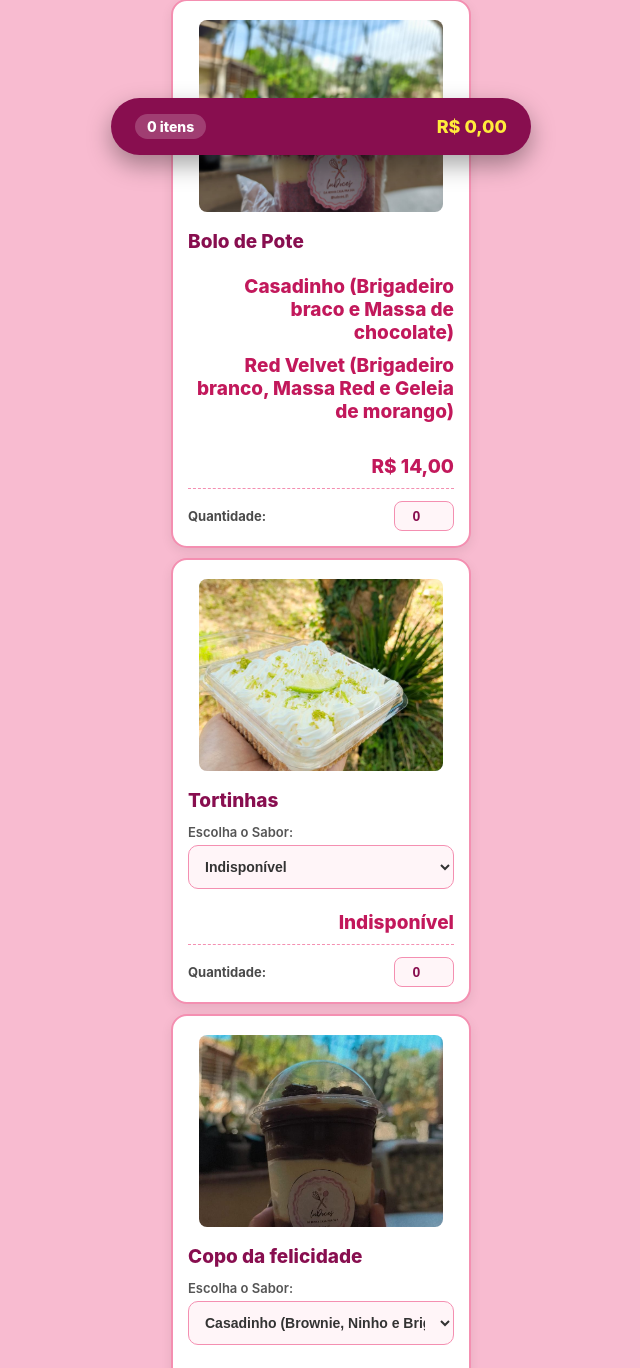
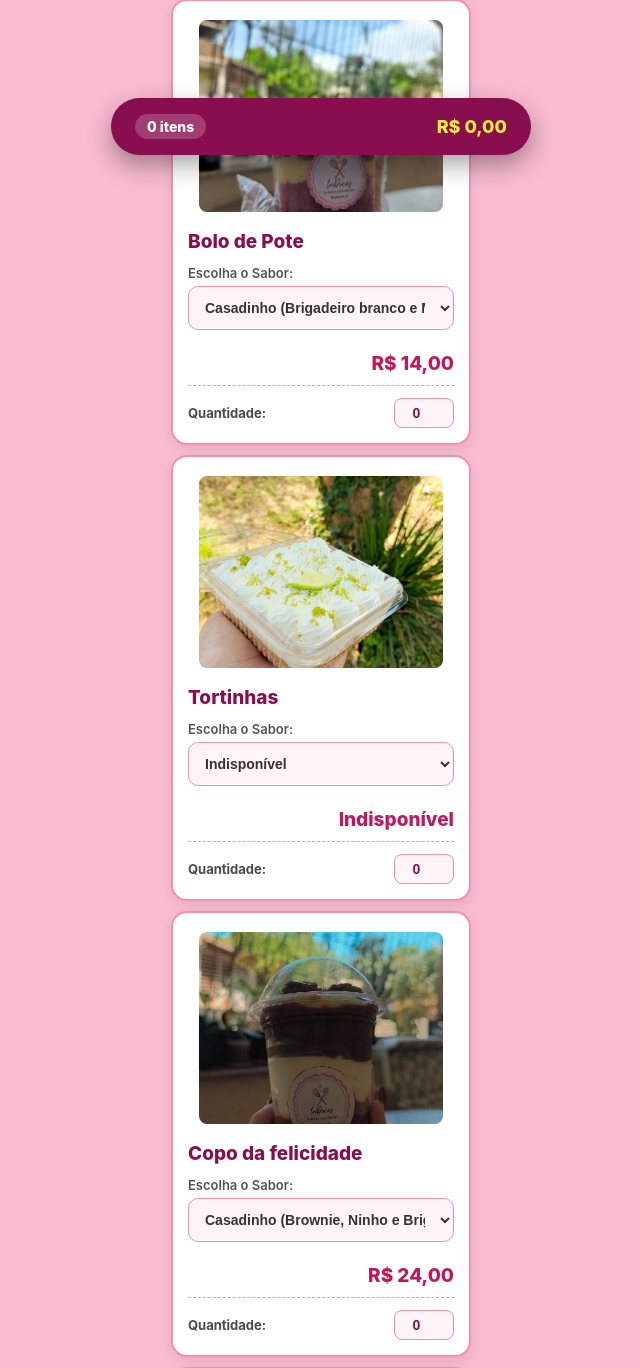
Before and after one commit to Calorine06/site-do-0, a Flask app: page / in a window 1280 px wide. Shown: the part 725-2093 px from the top of the page, without its empty margins (319-959 px from the left). Run offline with Flask 3, Linux system fonts and the light colour scheme.

Commit message:
Adiciona caixa de selecao de sabores no Bolo de Pote

```diff
--- a/templates/login.html
+++ b/templates/login.html
@@ -49,14 +49,16 @@
       </div>
       <h3>Bolo de Pote</h3>
       <div class="area-sabor">
-         <p class="preco">Casadinho (Brigadeiro braco e Massa de chocolate)</p>
-         <p class="preco">Red Velvet (Brigadeiro branco, Massa Red e Geleia de morango)</p>
-        </select>
-      </div>
+    <label for="sabor-bolo-pote">Escolha o Sabor:</label>
+    <select id="sabor-bolo-pote" class="select-sabor">
+        <option value="Casadinho">Casadinho (Brigadeiro branco e Massa de chocolate)</option>
+        <option value="Red Velvet">Red Velvet (Brigadeiro branco, Massa Red e Geleia de morango)</option>
+    </select>
+</div>
       <p class="preco">R$ 14,00</p>
       <div class="area-qtd">
         <label>Quantidade:</label>
-        <input type="number" class="qtd-item" data-nome="Palha Italiana" data-preco="14.00" data-select="sabor-palha" min="0" value="0" onchange="atualizarCarrinho()">
+        <input type="number" class="qtd-item" data-nome="Bolo de Pote" data-preco="14.00" data-select="sabor-palha" min="0" value="0" onchange="atualizarCarrinho()">
       </div>
     </div>
     <!-- Cartão 3: Tortinhas -->
```
